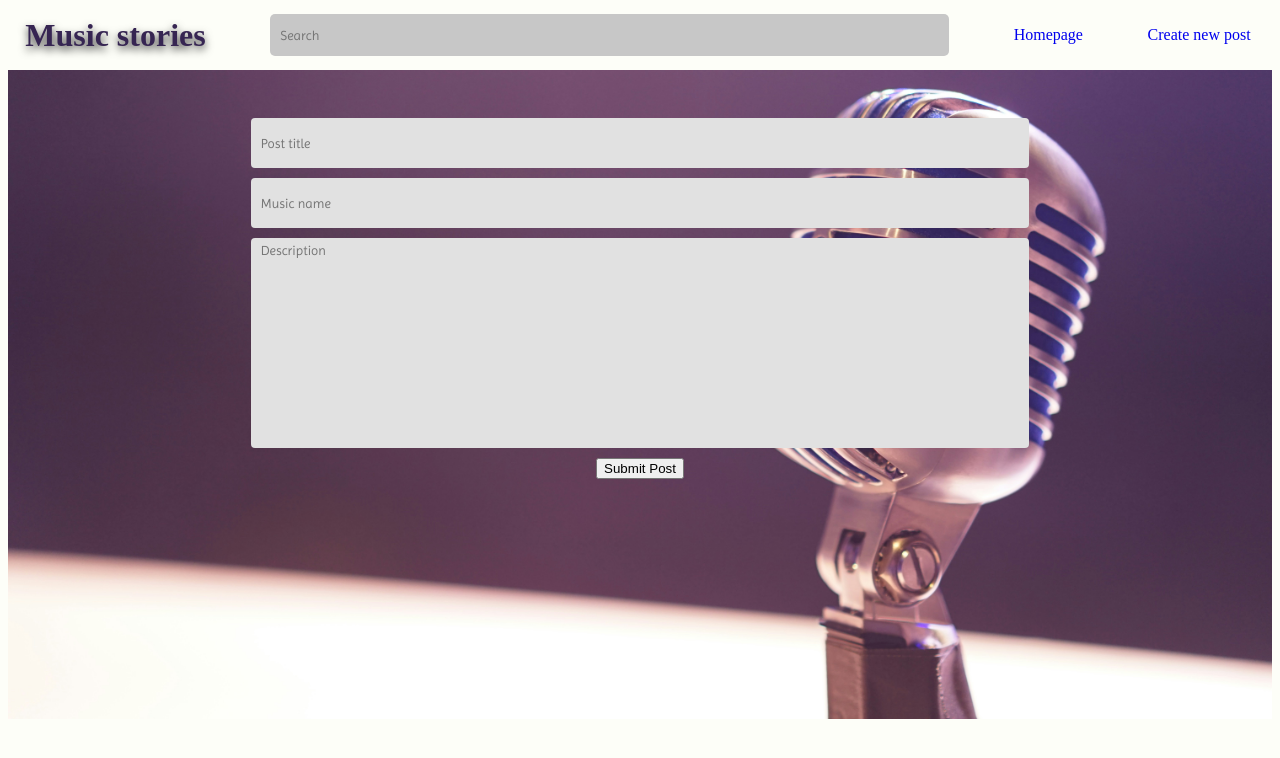
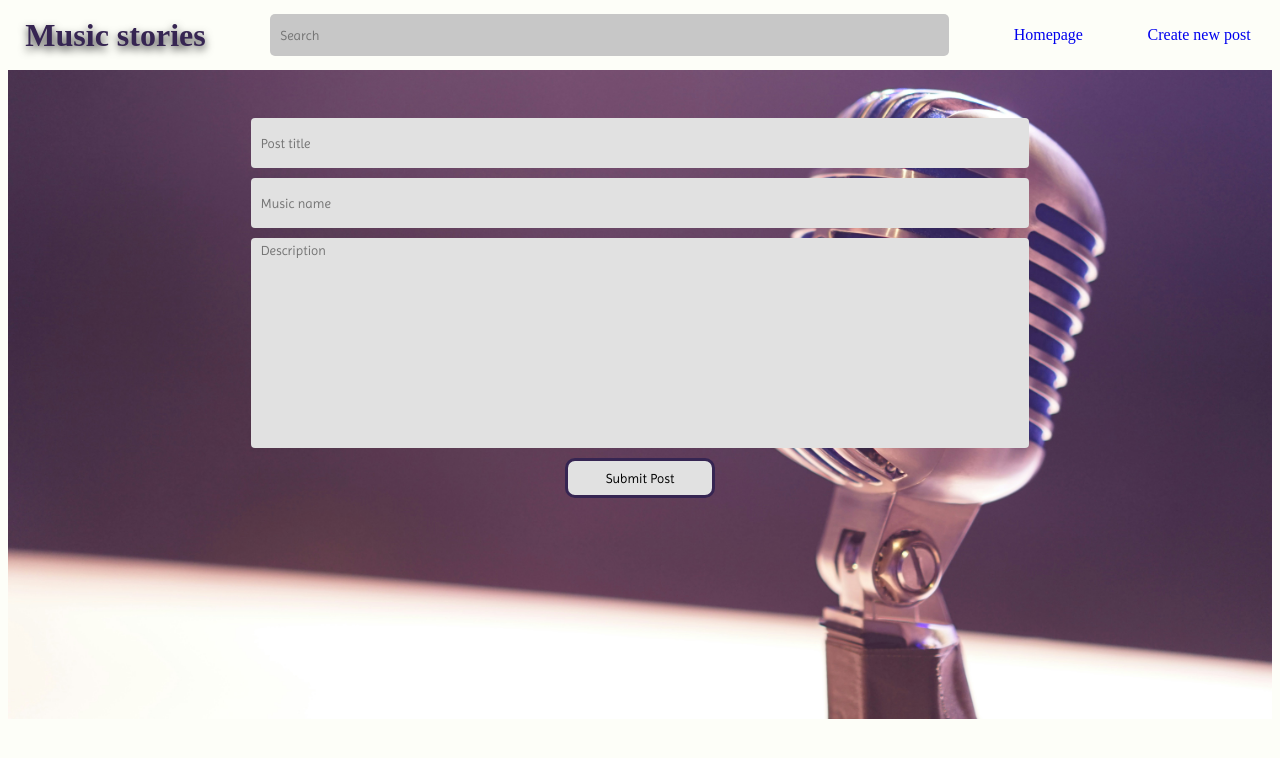
Before and after one commit to Kiduzk/music-stories, a React (Vite) app: page /create-post in a window 1280 px wide. Shown: the top 758 px of the page. Built offline with nearby package versions, Linux system fonts and the light colour scheme; no server answers; a web font is replaced by a local one.

Commit message:
minor bug fix

```diff
--- a/src/components/createPost.jsx
+++ b/src/components/createPost.jsx
@@ -43,7 +43,7 @@ const CreatePost = () => {
             <input onChange={handleTitle} type="text" name="post-title" id="post-title" placeholder="Post title" required/>
             <input onChange={handleMusic} type="text" name="music-title" id="post-title" placeholder="Music name" required/>
             <textarea onChange={handleDesc} placeholder="Description" required></textarea>
-            <button id="submit-button" onClick={handleSubmit}>Submit Post</button>
+            <button class="submit-button" onClick={handleSubmit}>Submit Post</button>
         </div>
     </>
 }
```
